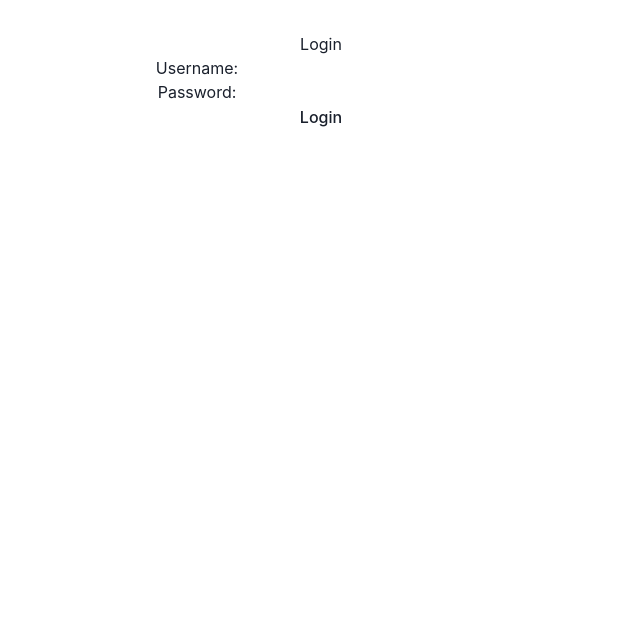
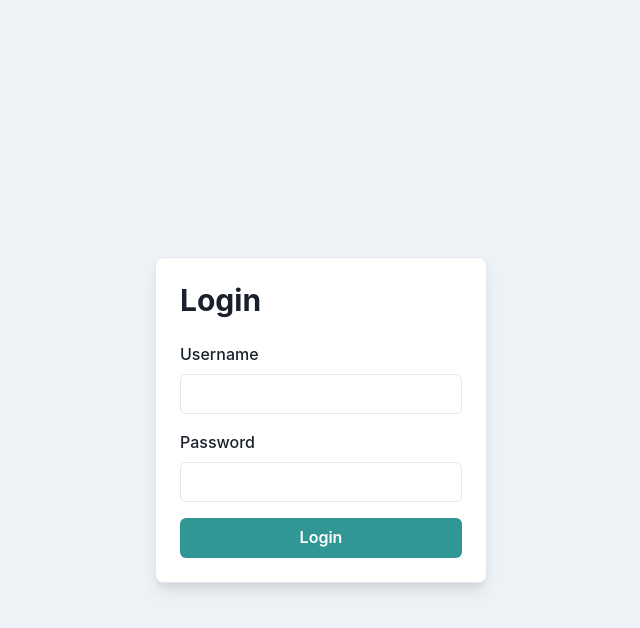
Before and after one commit to sebs-commits/patient-tracker, a React (Vite) app in the folder frontend/: page /login in a window 1280 px wide. Shown: the top 628 px of the page, without its empty margins (319-959 px from the left). Built offline with nearby package versions, Linux system fonts and the light colour scheme.

Commit message:
added styling to the login page

```diff
--- a/frontend/src/App.jsx
+++ b/frontend/src/App.jsx
@@ -1,4 +1,4 @@
-import "./styles/App.css";
+//import "./styles/App.css";
 import {
   BrowserRouter as Router,
   Routes,
--- a/frontend/src/components/pages/Login.jsx
+++ b/frontend/src/components/pages/Login.jsx
@@ -1,6 +1,7 @@
 import { useState } from "react";
 import { useNavigate } from "react-router-dom";
 import { loginUser } from "../../api/auth";
+import { Box, Button, FormControl, FormLabel, Input, Heading, Text, Flex } from "@chakra-ui/react";
 
 const Login = () => {
   const [username, setUsername] = useState("");
@@ -20,31 +21,38 @@ const Login = () => {
   };
 
   return (
-    <div>
-      <h2>Login</h2>
+    <Flex
+      height="100vh"
+      alignItems="center"
+      justifyContent="center"
+      bg="gray.100"
+    >
+      <Box maxW="sm" mx="auto" mt="10" p="6" borderWidth="1px" borderRadius="lg" boxShadow="lg" bg="white">
+        <Heading as="h2" size="lg" mb="6">Login</Heading>
         <form onSubmit={handleSubmit}>
-        <div>
-          <label>Username:</label>
-          <input
+          <FormControl id="username" mb="4">
+            <FormLabel>Username</FormLabel>
+            <Input
               type="text"
               value={username}
               onChange={(e) => setUsername(e.target.value)}
               required
             />
-        </div>
-        <div>
-          <label>Password:</label>
-          <input
+          </FormControl>
+          <FormControl id="password" mb="4">
+            <FormLabel>Password</FormLabel>
+            <Input
               type="password"
               value={password}
               onChange={(e) => setPassword(e.target.value)}
               required
             />
-        </div>
-        {error && <p style={{ color: "red" }}>{error}</p>}
-        <button type="submit">Login</button>
+          </FormControl>
+          {error && <Text color="red.500" mb="4">{error}</Text>}
+          <Button type="submit" colorScheme="teal" width="full">Login</Button>
         </form>
-    </div>
+      </Box>
+    </Flex>
   );
 };
 
--- a/frontend/src/main.jsx
+++ b/frontend/src/main.jsx
@@ -1,7 +1,7 @@
 import { StrictMode } from 'react'
 import { createRoot } from 'react-dom/client'
 import App from './App.jsx'
-import './styles/index.css'
+//import './styles/index.css'
 import { ChakraProvider } from '@chakra-ui/react'
 
 createRoot(document.getElementById('root')).render(
```
Lines whose indentation alone changed are shown as unchanged.
